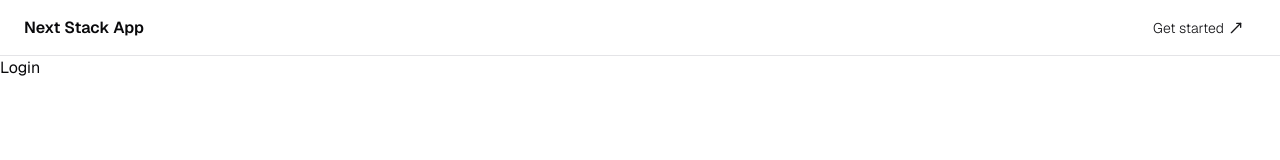
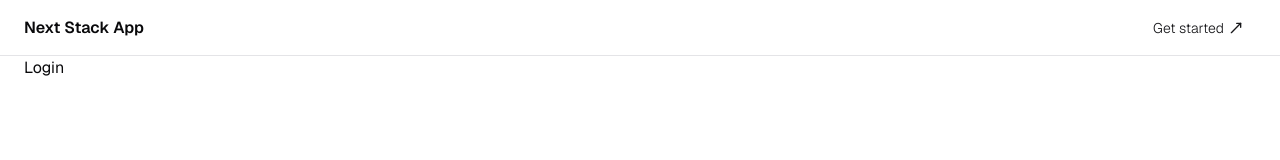
Before and after one commit to santiagoPHDZ/next-stack-app, a Next.js app: page / in a window 1280 px wide. Shown: the top 160 px of the page. Built offline with nearby package versions, Linux system fonts and the light colour scheme; no server answers.

Commit message:
Update from terminal

```diff
--- a/package.json
+++ b/package.json
@@ -6,7 +6,8 @@
     "dev": "next dev",
     "build": "next build",
     "start": "next start",
-    "lint": "next lint"
+    "lint": "next lint",
+    "postinstall": "prisma generate"
   },
   "dependencies": {
     "@clerk/nextjs": "^4.27.4",
--- a/src/app/(landing)/layout.tsx
+++ b/src/app/(landing)/layout.tsx
@@ -1,3 +1,4 @@
+import MainContainer from "@/components/containers/main-container"
 import NavBar from "@/components/navbar"
 import { getUser } from "@/lib/services/user"
 
@@ -6,8 +7,10 @@ const Layout = ({ children }: { children: React.ReactNode }) => {
 
     return (
         <main className="w-screen h-screen">
-            <NavBar user={null}/>
-            {children}
+            <NavBar user={null} />
+            <MainContainer>
+                {children}
+            </MainContainer>
         </main>
     )
 }
--- a/src/app/dashboard/layout.tsx
+++ b/src/app/dashboard/layout.tsx
@@ -1,14 +1,17 @@
+import MainContainer from "@/components/containers/main-container"
 import NavBar from "@/components/navbar"
 import { getUser } from "@/lib/services/user"
 
-const Layout = async ({children}: {children: React.ReactNode}) => {
+const Layout = async ({ children }: { children: React.ReactNode }) => {
 
   const user = await getUser()
 
   return (
-    <main>
-        <NavBar user={user}/>
+    <main className="w-screen h-screen">
+      <NavBar user={user} />
+      <MainContainer>
         {children}
+      </MainContainer>
     </main>
   )
 }
```
